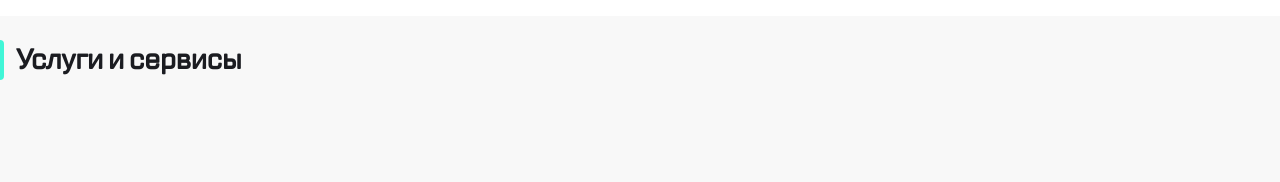
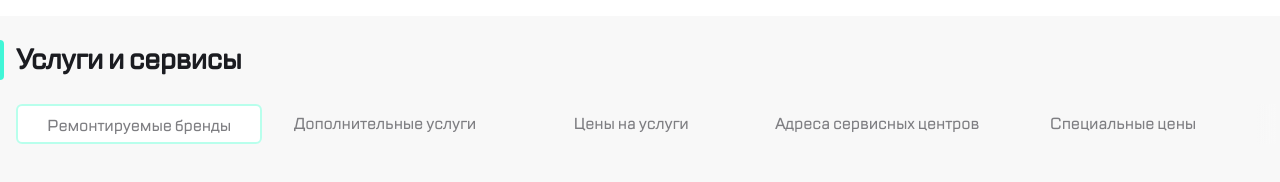
Before and after one commit to Nef-st/cps-layout-mobile-first, a website built with webpack: page src/index.html in a window 1280 px wide. Shown: the part 72-254 px from the top of the page. Built offline with nearby package versions, Linux system fonts and the light colour scheme.

Commit message:
change var name colorText.. to textColor.. + create main nav

```diff
--- a/src/index.html
+++ b/src/index.html
@@ -28,6 +28,40 @@
         <header class="main__header">
           <h1 class="main__header--text">Услуги и сервисы</h1>
         </header>
+        <nav class="main-nav">
+          <ul class="main-nav__link-list">
+            <li>
+              <a href="#" class="main-nav__link main-nav__link--active">
+                <p class="main-nav__link--text"> Ремонтируемые бренды </p>
+              </a>
+            </li>
+            <li>
+              <a href="#" class="main-nav__link">
+                <p class="main-nav__link--text"> Дополнительные услуги </p>
+              </a>
+            </li>
+            <li>
+              <a href="#" class="main-nav__link">
+                <p class="main-nav__link--text"> Цены на услуги </p>
+              </a>
+            </li>
+            <li>
+              <a href="#" class="main-nav__link">
+                <p class="main-nav__link--text"> Адреса сервисных центров</p>
+              </a>
+            </li>
+            <li>
+              <a href="#" class="main-nav__link">
+                <p class="main-nav__link--text"> Специальные цены</p>
+              </a>
+            </li>
+            <li>
+              <a href="#" class="main-nav__link">
+                <p class="main-nav__link--text"> Отзывы</p>
+              </a>
+            </li>
+          </ul>
+          <div class="main-nav__fade"></div>
       </main>
     </div>
   </body>
--- /dev/null
+++ b/src/scss/blocks/main-nav.scss
@@ -0,0 +1,53 @@
+$bgColorAdditional: #ffffff;
+$colorBorder: #b8ffec;
+$textColorAdditional: #7e7e82;
+
+.main-nav {
+  position: relative;
+  &__link-list {
+    height: 40px;
+    display: flex;
+    overflow: scroll;
+    -ms-overflow-style: none;
+    scrollbar-width: none;
+    &::-webkit-scrollbar {
+      width: 0;
+      height: 0;
+    }
+  }
+  li:first-child {
+    margin-left: 16px;
+  }
+  &__link {
+    display: block;
+    width: 246px;
+    height: 40px;
+    padding: 8px 13px;
+    text-decoration: none;
+    box-sizing: border-box;
+    &--active {
+      background-color: #fff;
+      border: 2px solid $colorBorder;
+      border-radius: 6px;
+    }
+    &--text {
+      text-align: center;
+      font-size: 16px;
+      line-height: 24px;
+      letter-spacing: -0.2px;
+      color: $textColorAdditional;
+    }
+  }
+  &__fade {
+    position: absolute;
+    width: 24px;
+    height: 40px;
+    top: 0;
+    right: 0;
+    background: linear-gradient(
+      270deg,
+      #f8f8f8 16.84%,
+      rgba(248, 248, 248, 0.0001) 100%
+    );
+  }
+}
--- a/src/scss/blocks/main.scss
+++ b/src/scss/blocks/main.scss
@@ -1,4 +1,4 @@
-$colorTextMain: #1b1c21;
+$textColorMain: #1b1c21;
 
 .main {
   &__header {
@@ -20,7 +20,7 @@ $colorTextMain: #1b1c21;
       font-size: 28px;
       line-height: 40px;
       letter-spacing: -0.6px;
-      color: $colorTextMain;
+      color: $textColorMain;
     }
   }
 }
--- a/src/scss/style.scss
+++ b/src/scss/style.scss
@@ -1,5 +1,6 @@
 @import './blocks/header.scss';
 @import './blocks/main.scss';
+@import './blocks/main-nav.scss';
 @import './blocks/button.scss';
 
 @import '../fonts/fonts.css';
@@ -14,3 +15,7 @@ body {
 p {
   margin: 0;
 }
+ul {
+  padding: 0;
+  list-style-type: none;
+}
```
